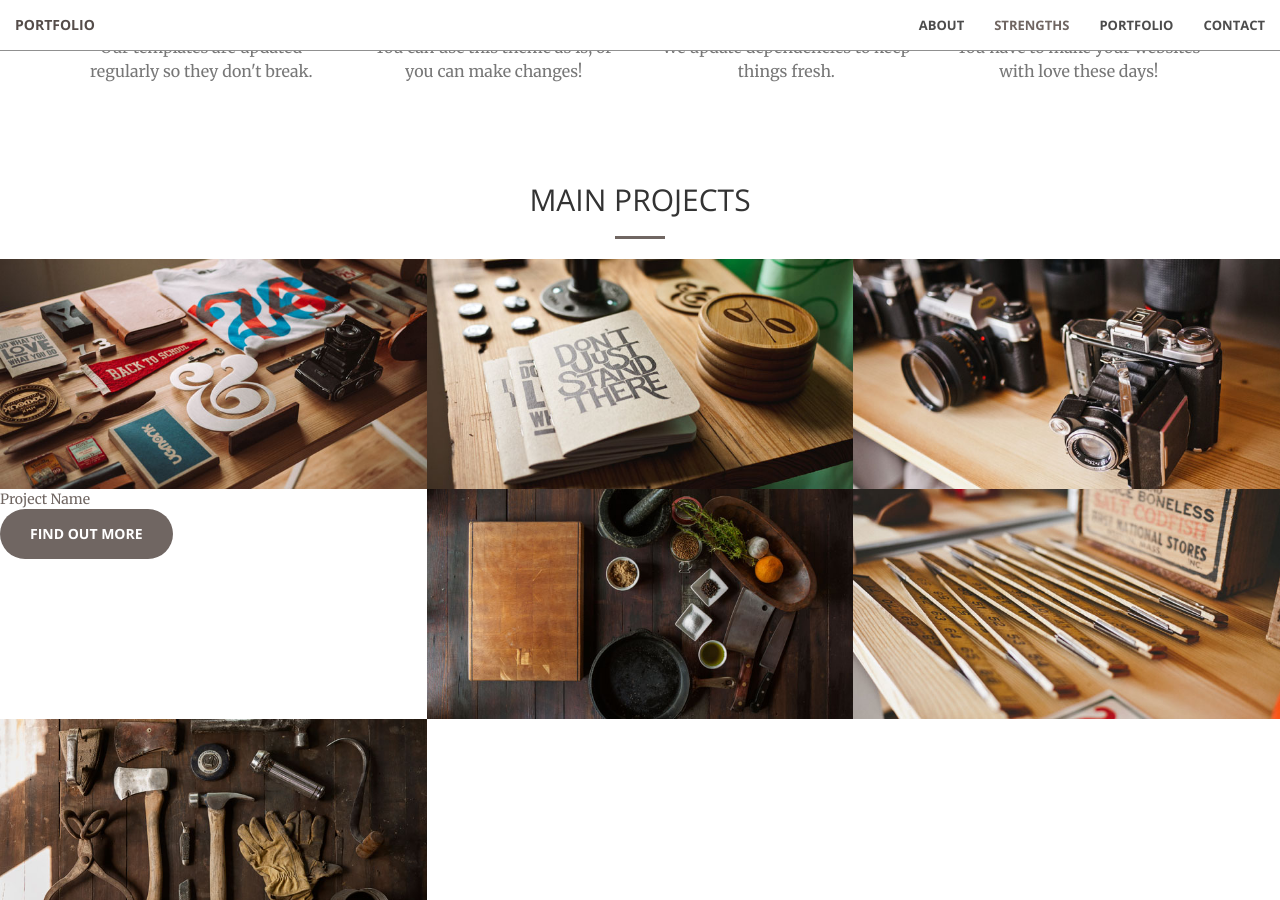
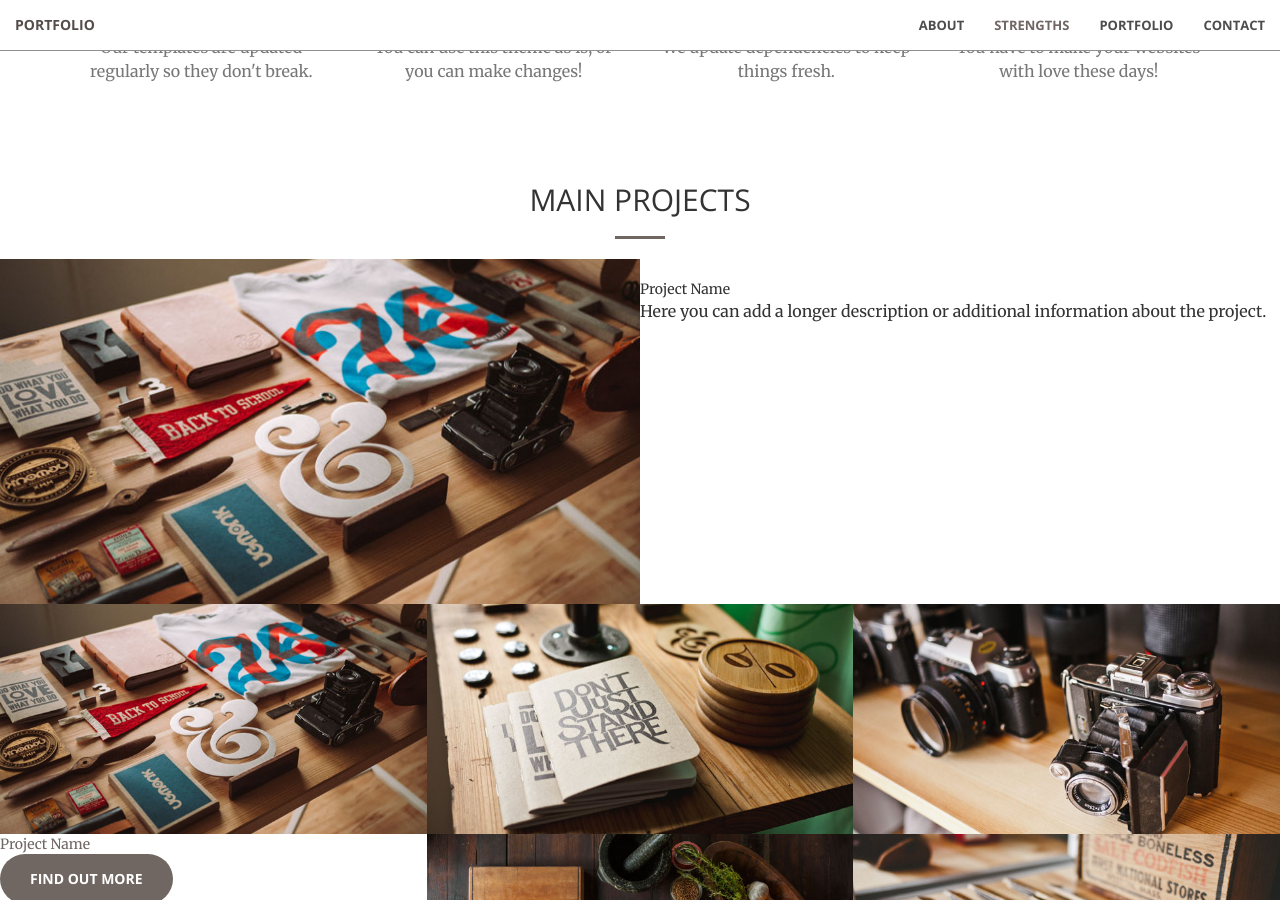
Before and after one commit to ymdev2023/ymdev2023.github.io, a Jekyll site: the page built from index.html, in a window 1280 px wide and 900 px high, scrolled down 1517 px. Built offline with Jekyll 4.4.1, drawn with Linux system fonts in a browser that asks for light colours.

Commit message:
Update portfolio.html

```diff
--- a/_includes/portfolio.html
+++ b/_includes/portfolio.html
@@ -8,6 +8,26 @@
         </div>
     </div>
     <div class="container-fluid">
+            <div class="row no-gutter">
+        <div class="col-lg-6 col-sm-6">
+            <a href="#" class="portfolio-box">
+                <img src="img/portfolio/1.jpg" class="img-responsive" alt="">
+            </a>
+        </div>
+        <div class="col-lg-6 col-sm-6">
+            <div class="portfolio-description">
+                <div class="project-category text-faded">
+                    Category
+                </div>
+                <div class="project-name">
+                    Project Name
+                </div>
+                <p>
+                    Here you can add a longer description or additional information about the project.
+                </p>
+            </div>
+        </div>
+    </div>
         <div class="row no-gutter">
             <div class="col-lg-4 col-sm-6">
                 <a href="#" class="portfolio-box">
```
